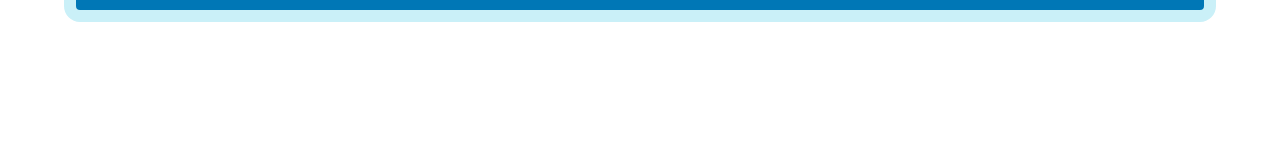
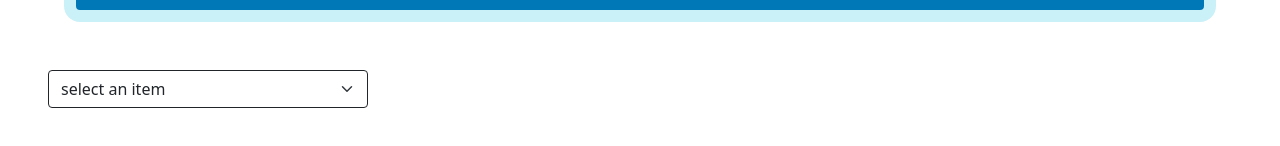
Before and after one commit to Semester-2-team-7/Semester2-Final-Sprint, a React (Create React App) app in the folder garyblue/: page /menu in a window 1280 px wide. Shown: the part 534-680 px from the top of the page. Built offline with nearby package versions, Linux system fonts and the light colour scheme.

Commit message:
minor change

```diff
--- a/garyblue/src/componet/Menu/menu.jsx
+++ b/garyblue/src/componet/Menu/menu.jsx
@@ -73,7 +73,7 @@ const Menu = () => {
       <div style={{ display: "flex" }}>
         {" "}
         <div style={{ width: "25%" }}>
-          <section>
+          {/* <section>
             <select
               id="select"
               class="form-select m-5 border-dark"
@@ -84,7 +84,7 @@ const Menu = () => {
               <option defaultChecked>select an item</option>
               {options}
             </select>
-          </section>
+          </section> */}
           <ul style={{ listStyle: "none" }}>
             <li
               style={{ fontSize: "3rem", color: "#0077B6", fontWeight: "600" }}
@@ -317,7 +317,7 @@ const Menu = () => {
         </button>
       </section>
       <div>
-        {/* <section>
+        <section>
           <select
             id="select"
             class="form-select m-5 border-dark"
@@ -328,7 +328,7 @@ const Menu = () => {
             <option defaultChecked>select an item</option>
             {options}
           </select>
-        </section> */}
+        </section>
         <div>{dspOption}</div>
       </div>
     </div>
```
